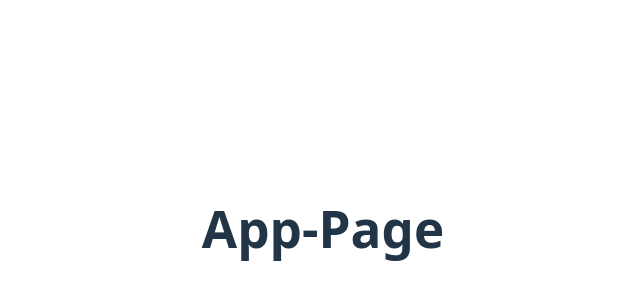
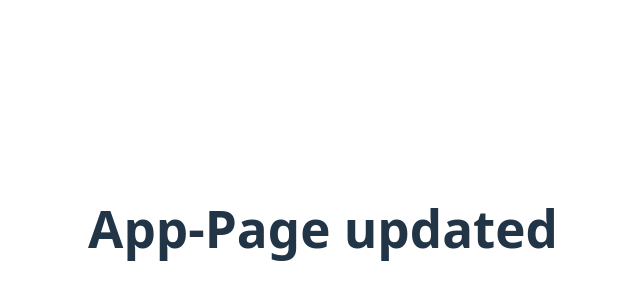
Before and after one commit to react-summer-1404/VOID, a React (Vite) app in the folder Course-Page/: page / in a window 1280 px wide. Shown: the part 172-472 px from the top of the page, without its empty margins (317-957 px from the left). Built offline with nearby package versions, Linux system fonts and the light colour scheme.

Commit message:
updated 2

```diff
--- a/Course-Page/src/App.jsx
+++ b/Course-Page/src/App.jsx
@@ -5,7 +5,7 @@ function App() {
 
   return (
     <>
-      <h1>App-Page</h1>
+      <h1>App-Page updated</h1>
     </>
   )
 }
```
